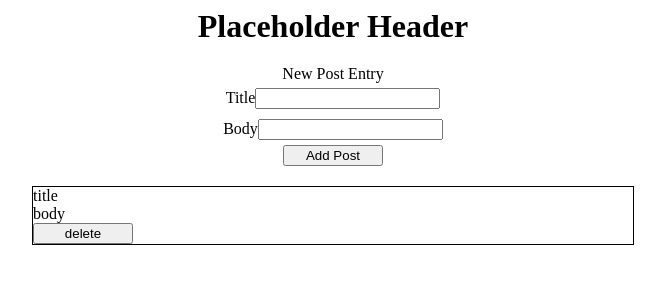
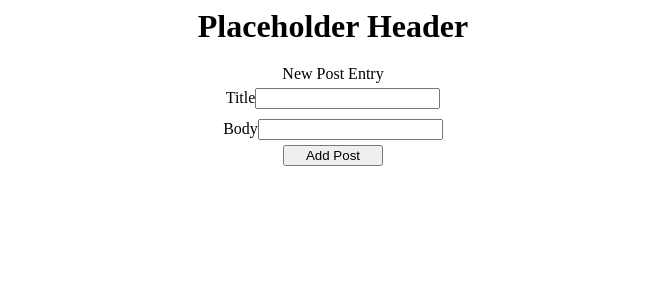
Before and after one commit to ErikGraciosa/ct-lab35-blog, a React app: page / in a window 1280 px wide. Shown: the top 300 px of the page, without its empty margins (307-972 px from the left). Built offline with nearby package versions, Linux system fonts and the light colour scheme.

Commit message:
posts rendering

```diff
--- a/src/components/postForm/PostForm.jsx
+++ b/src/components/postForm/PostForm.jsx
@@ -4,15 +4,15 @@ import { useDispatch } from '../../state/PostProvider';
 import styles from './PostForm.css';
 
 function PostForm() {
-  // const dispatch = useDispatch();
+  const dispatch = useDispatch();
 
   const [title, setTitle] = useState('');
   const [body, setBody] = useState('');
 
   const handleSubmit = e => {
-    e.PreventDefault();
+    e.preventDefault();
     console.log('clicked');
-    // dispatch(createPost({ title, body }));
+    dispatch(createPost({ title, body }));
   };
 
   return (
--- a/src/components/postList/Post.jsx
+++ b/src/components/postList/Post.jsx
@@ -1,11 +1,11 @@
 import React from 'react';
 import styles from './Post.css';
 
-function Post() {
+function Post({ title, body }) {
   return (
     <div className={styles.singlePost}>
-      <p>title</p>
-      <p>body</p>
+      <p>{title}</p>
+      <p>{body}</p>
       <button>delete</button>
     </div>
   );
--- a/src/components/postList/PostList.jsx
+++ b/src/components/postList/PostList.jsx
@@ -1,10 +1,18 @@
 import React from 'react';
 import Post from './Post';
+import { useSelector } from '../../state/PostProvider';
+import { getPosts } from '../../selectors/postSelectors';
+
 
 function PostList() {
+  const posts = useSelector(getPosts);
+
+
+
+
   return (
-    <div>
-      <Post />
+    <div >
+      {posts.map(post => <Post key={posts.title} {...post}/>)}
     </div>
   );
 }
--- a/src/index.js
+++ b/src/index.js
@@ -1,8 +1,11 @@
 import React from 'react';
+import { PostProvider } from './state/PostProvider';
 import { render } from 'react-dom';
 import App from './components/app/App';
 
 render(
-  <App />,
+  <PostProvider>
+    <App />
+  </PostProvider>,
   document.getElementById('root')
 );
--- a/src/state/PostProvider.jsx
+++ b/src/state/PostProvider.jsx
@@ -1,9 +1,9 @@
-import React, { createContext, useContext, useReducer} from 'react';
+import React, { createContext, useContext, useReducer } from 'react';
 import { reducer, initialState } from '../reducers/postReducer';
 
 export const PostContext = createContext(null);
 
-export function DogProvider({ children }) {
+export function PostProvider({ children }) {
   const [state, dispatch] = useReducer(reducer, initialState);
 
   return (
```
